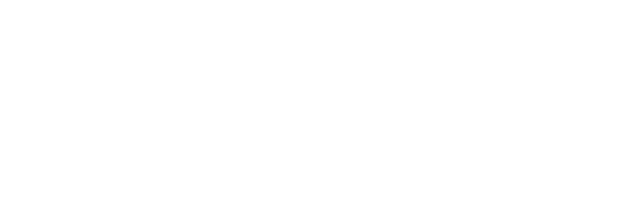
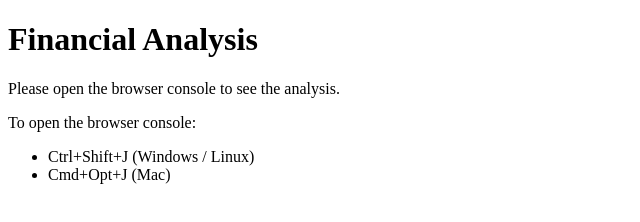
Before and after one commit to cl-lee/Console-Finances, a plain HTML site: page index.html in a window 1280 px wide. Shown: the whole page, without its empty margins (0-640 px from the left). Drawn offline with Linux system fonts and the light colour scheme.

Commit message:
added header and some information in HTML

```diff
--- a/index.html
+++ b/index.html
@@ -7,6 +7,13 @@
   <title>Console (Financial Analysis)</title>
 </head>
 <body>
+  <h1>Financial Analysis</h1>
+  <p>Please open the browser console to see the analysis.</p>
+  <p>To open the browser console: </p>
+  <ul>
+    <li>Ctrl+Shift+J (Windows / Linux) </li>
+    <li>Cmd+Opt+J (Mac)</li>
+  </ul>
   <script src="index.js"></script>
 </body>
 </html>
```
